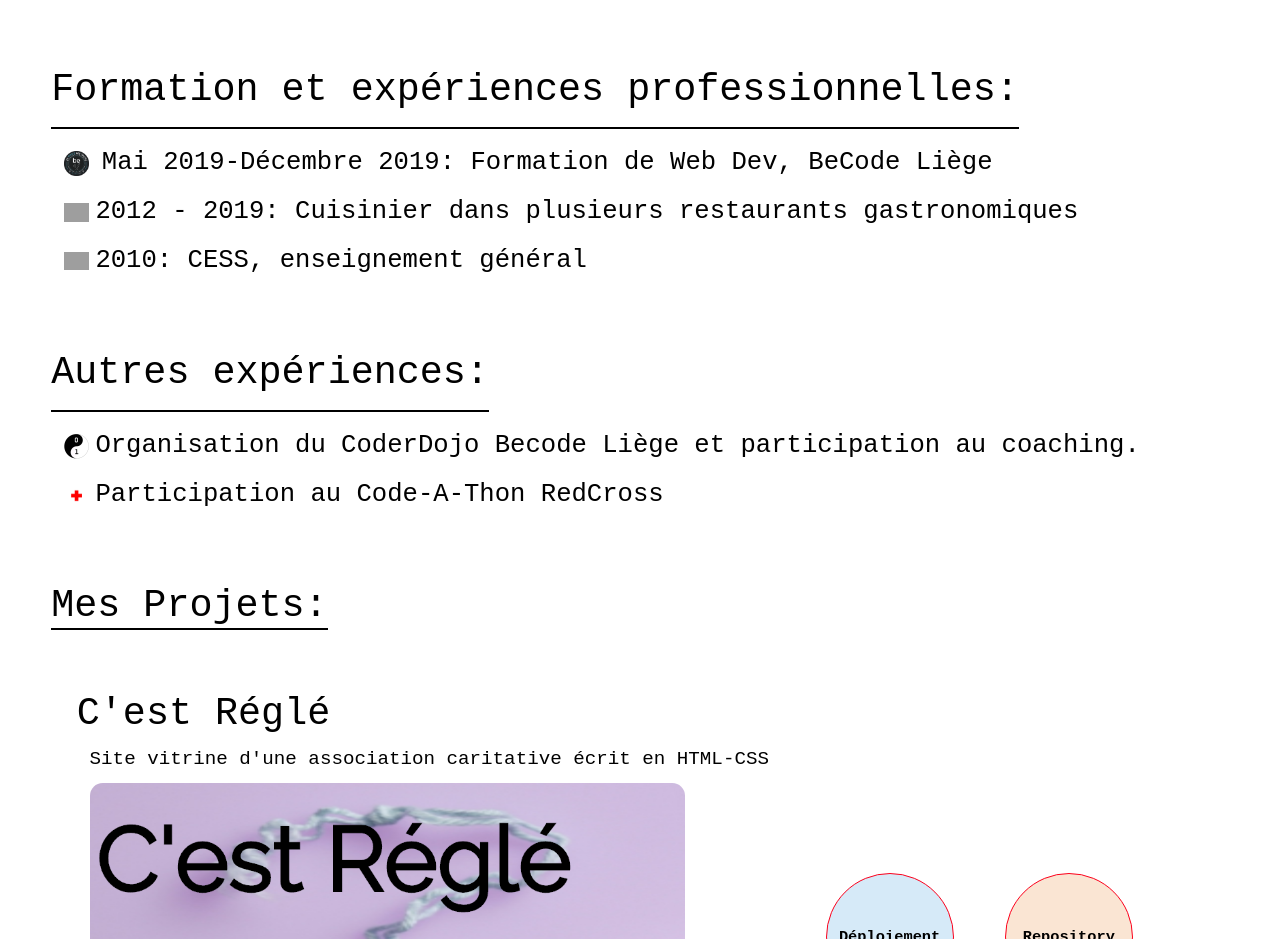
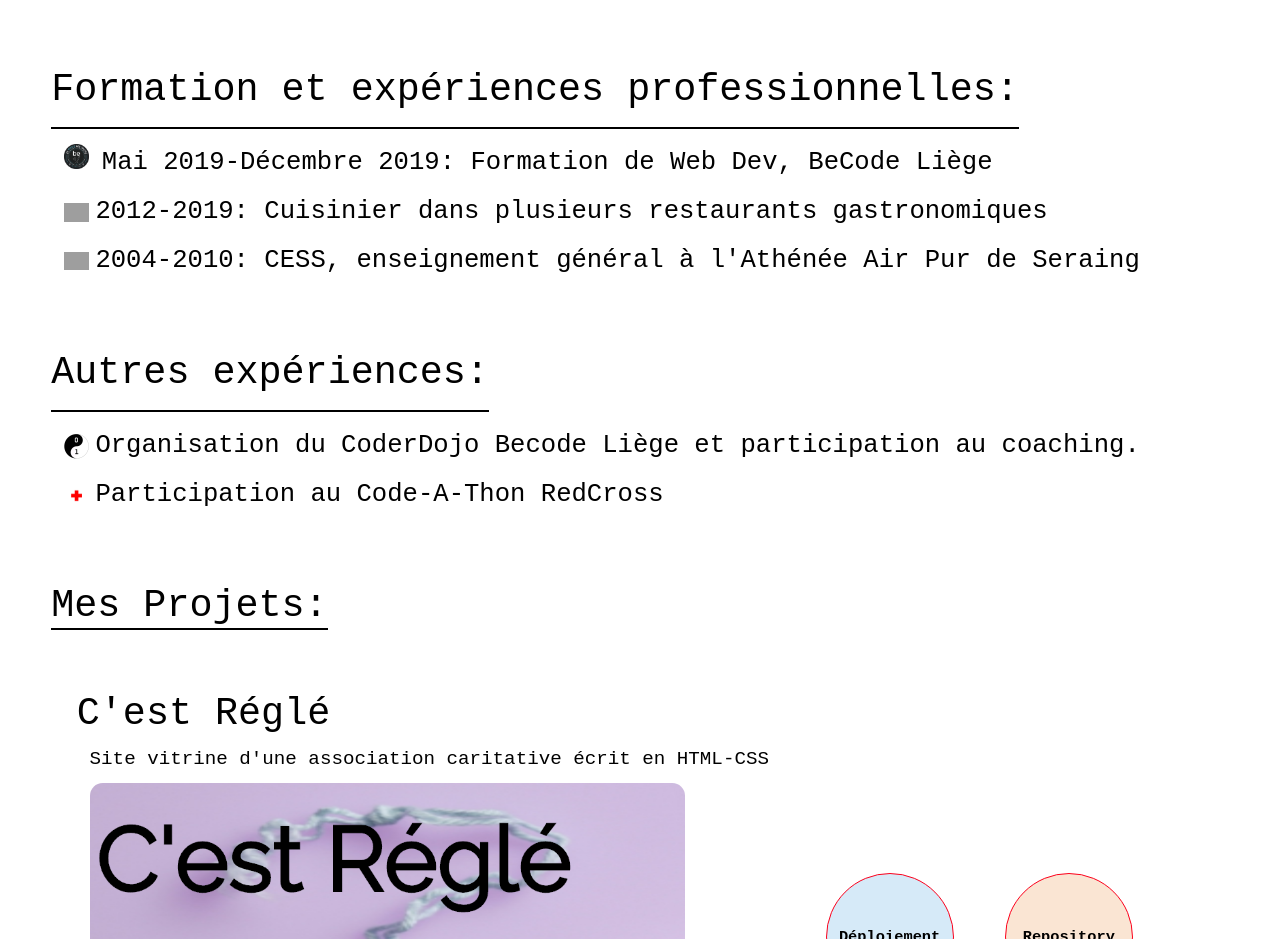
Before and after one commit to SImonJolet/CV-Angular, an Angular app: page /mainpage in a window 1280 px wide. Shown: the part 2380-3319 px from the top of the page. Built offline with nearby package versions, Linux system fonts and the light colour scheme; grey boxes are pictures that could not be loaded.

Commit message:
Becode link + date cess

```diff
--- a/src/app/composants/xp/xp.component.css
+++ b/src/app/composants/xp/xp.component.css
@@ -41,6 +41,16 @@
   100% {
     width: 100%;
   }
+}
+
+#becodeLogoLink {
+  -webkit-transition: 0.4s ease;
+  transition: 0.4s ease;
+}
+
+#becodeLogoLink:hover {
+  -webkit-transform: scale(1.2);
+          transform: scale(1.2);
 }
 
 #becodeLogo {
--- a/src/app/composants/xp/xp.component.html
+++ b/src/app/composants/xp/xp.component.html
@@ -7,6 +7,11 @@
       Formation et expériences professionnelles:
     </p>
     <div id="becodeLogo">
+      <a
+        id="becodeLogoLink"
+        href="https://www.becode.org/partners/?gclid=EAIaIQobChMIhvmFverS5QIVk-R3Ch0YdAlhEAAYASABEgLUYfD_BwE"
+        target="_blank"
+      >
         <img
           class="logo_Becode"
           src="../../../assets/logo_Becode.png"
@@ -14,6 +19,7 @@
           width="25vw"
           height="auto"
         />
+      </a>
       Mai 2019-Décembre 2019: Formation de Web Dev, BeCode Liège
     </div>
     <div class="cuisine">
@@ -23,7 +29,7 @@
         width="25vw"
         height="auto"
       />
-      2012 - 2019: Cuisinier dans plusieurs restaurants gastronomiques
+      2012-2019: Cuisinier dans plusieurs restaurants gastronomiques
     </div>
     <div class="ecole">
       <img
@@ -32,7 +38,7 @@
         width="25vw"
         height="auto"
       />
-      2010: CESS, enseignement général
+      2004-2010: CESS, enseignement général à l'Athénée Air Pur de Seraing
     </div>
   </div>
   <div class="extraScolaire">
--- a/src/app/composants/xp/xp.component.scss
+++ b/src/app/composants/xp/xp.component.scss
@@ -30,7 +30,12 @@
     width: 100%;
   }
 }
-
+#becodeLogoLink {
+  transition: 0.4s ease;
+  &:hover {
+    transform: scale(1.2);
+  }
+}
 #becodeLogo {
   font-family: "Roboto Mono", monospace;
   font-size: 2vw;
```
Also changed, not shown: 1 other file (tests, documents, lock files or other folders). Lines whose indentation alone changed are shown as unchanged.
